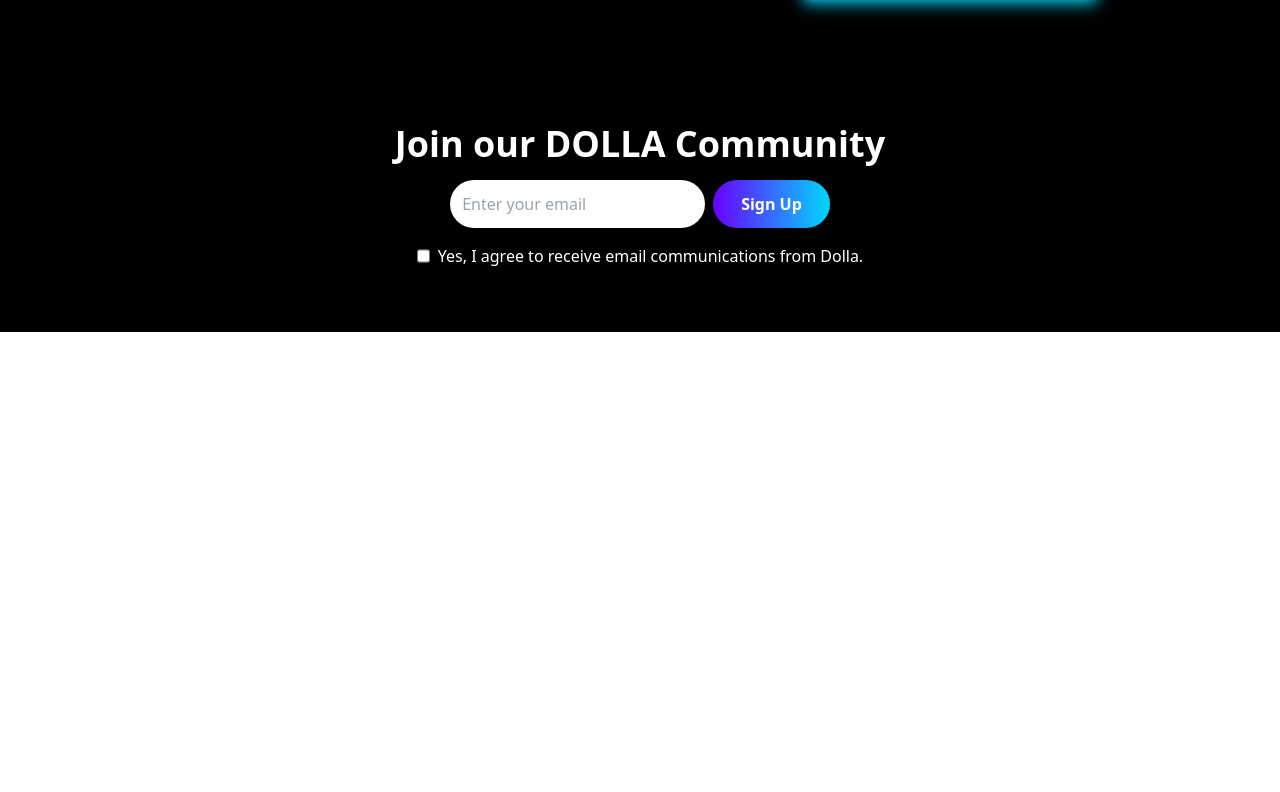
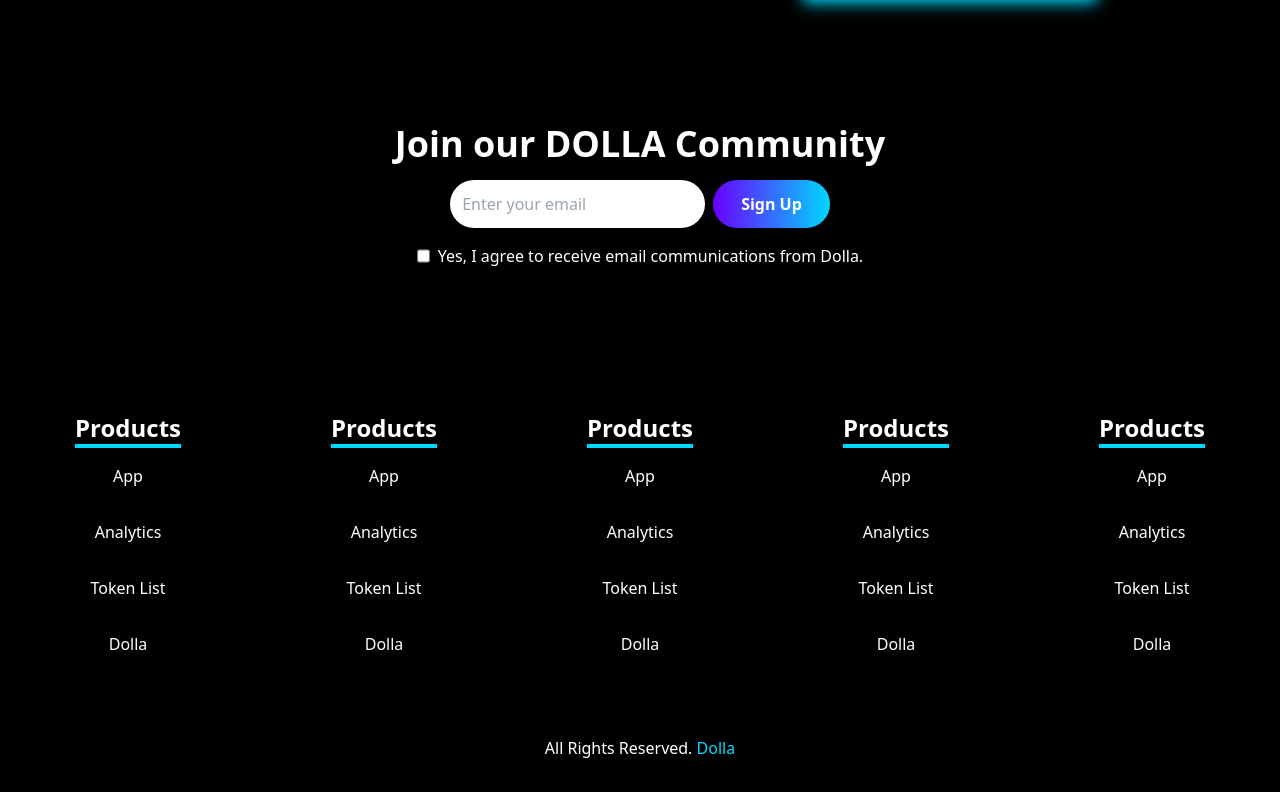
Before and after one commit to GauravKhalapurkar/Dolla-React, a React (Create React App) app: page / in a window 1280 px wide. Shown: the part 1799-2591 px from the top of the page. Before the commit the page ends 2131 px from the top, so only its background shows below. Built offline with nearby package versions, Linux system fonts and the light colour scheme.

Commit message:
footer complete. Website complete.

```diff
--- a/src/App.js
+++ b/src/App.js
@@ -4,6 +4,7 @@
 import About from "./components/About";
 import Developers from "./components/Developers";
 import Subscribe from "./components/Subscribe";
+import Footer from "./components/Footer";
 
 function App() {
   return (
@@ -13,6 +14,7 @@
       <About />
       <Developers />
       <Subscribe />
+      <Footer />
     </div>
   );
 }
--- /dev/null
+++ b/src/components/Footer.jsx
@@ -0,0 +1,71 @@
+import React from "react";
+
+const Footer = () => {
+  return (
+    <div className="w-full bg-black text-white text-center">
+      <div className="grid grid-cols-2 lg:grid-cols-5 py-16">
+        <div className="mt-4">
+          <h3 className="text-2xl font-bold border-b-4 border-[color:var(--primary-blue)] inline-block">
+            Products
+          </h3>
+          <ul>
+            <li>App</li>
+            <li>Analytics</li>
+            <li>Token List</li>
+            <li>Dolla</li>
+          </ul>
+        </div>
+        <div className="mt-4">
+          <h3 className="text-2xl font-bold border-b-4 border-[color:var(--primary-blue)] inline-block">
+            Products
+          </h3>
+          <ul>
+            <li>App</li>
+            <li>Analytics</li>
+            <li>Token List</li>
+            <li>Dolla</li>
+          </ul>
+        </div>
+        <div className="mt-4">
+          <h3 className="text-2xl font-bold border-b-4 border-[color:var(--primary-blue)] inline-block">
+            Products
+          </h3>
+          <ul>
+            <li>App</li>
+            <li>Analytics</li>
+            <li>Token List</li>
+            <li>Dolla</li>
+          </ul>
+        </div>
+        <div className="mt-4">
+          <h3 className="text-2xl font-bold border-b-4 border-[color:var(--primary-blue)] inline-block">
+            Products
+          </h3>
+          <ul>
+            <li>App</li>
+            <li>Analytics</li>
+            <li>Token List</li>
+            <li>Dolla</li>
+          </ul>
+        </div>
+        <div className="mt-4">
+          <h3 className="text-2xl font-bold border-b-4 border-[color:var(--primary-blue)] inline-block">
+            Products
+          </h3>
+          <ul>
+            <li>App</li>
+            <li>Analytics</li>
+            <li>Token List</li>
+            <li>Dolla</li>
+          </ul>
+        </div>
+      </div>
+      <div className="pb-8">
+        All Rights Reserved.{" "}
+        <span className="text-[color:var(--primary-blue)]">Dolla</span>
+      </div>
+    </div>
+  );
+};
+
+export default Footer;
```
